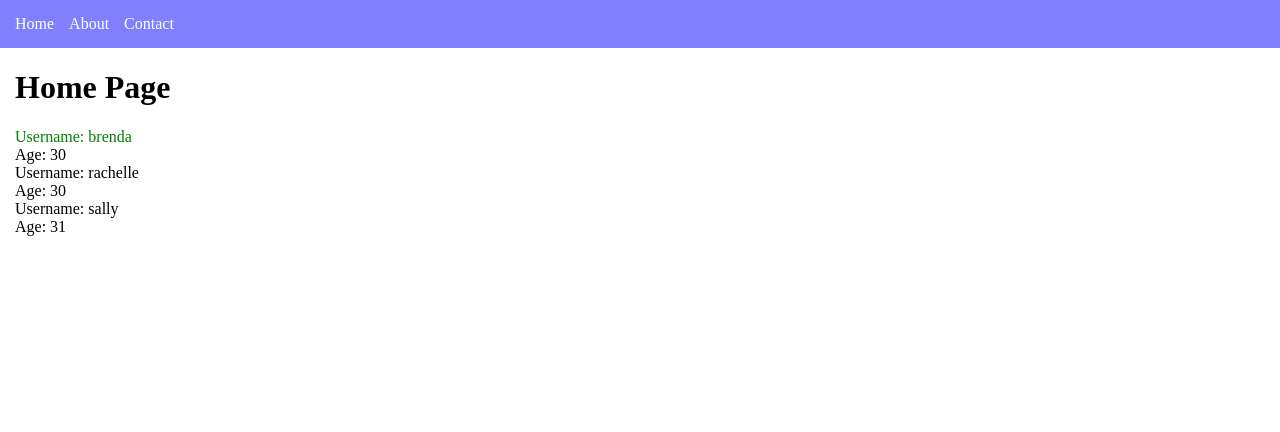
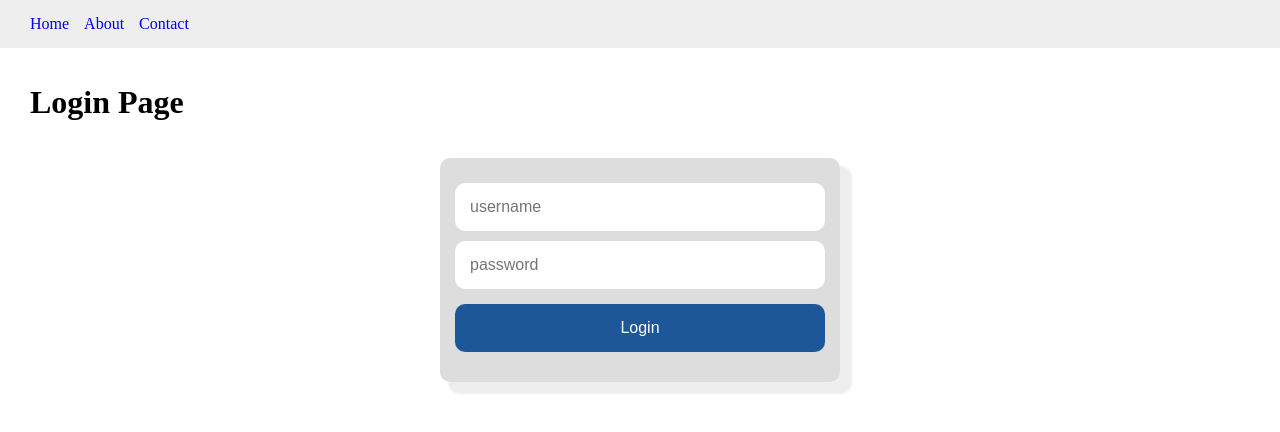
Before and after one commit to bflores88/angular-demo, an Angular app: page /login in a window 1280 px wide. Before the commit this address led to /. Shown: the top 432 px of the page. Built offline with nearby package versions, Linux system fonts and the light colour scheme.

Commit message:
7-authentication

```diff
--- a/src/app/app-routing.module.ts
+++ b/src/app/app-routing.module.ts
@@ -3,11 +3,13 @@
 import { HomeComponent } from './pages/home/home.component';
 import { ContactComponent } from './pages/contact/contact.component';
 import { AboutComponent } from './pages/about/about.component';
+import { LoginComponent } from './pages/login/login.component';
 
 const routes: Routes = [
   { path: '', component: HomeComponent },
   { path: 'contact', component: ContactComponent },
   { path: 'about', component: AboutComponent },
+  { path: 'login', component: LoginComponent },
   { path: '**', redirectTo: '', pathMatch: 'full' },
 ];
 
--- a/src/app/app.module.ts
+++ b/src/app/app.module.ts
@@ -9,6 +9,7 @@
 import { AboutComponent } from './pages/about/about.component';
 import { ContactComponent } from './pages/contact/contact.component';
 import { HeaderComponent } from './components/header/header.component';
+import { LoginComponent } from './pages/login/login.component';
 
 
 @NgModule({
@@ -17,7 +18,8 @@
     HomeComponent,
     AboutComponent,
     ContactComponent,
-    HeaderComponent
+    HeaderComponent,
+    LoginComponent
   ],
   imports: [
     BrowserModule,
--- a/src/app/components/header/header.component.html
+++ b/src/app/components/header/header.component.html
@@ -1,3 +1,5 @@
+<div class="header-container">
+  <div class="header-left">
     <ul>
       <li>
         <a routerLink="/">Home</a>
@@ -11,3 +13,16 @@
         <a routerLink="contact">Contact</a>
       </li>
     </ul>
+  </div>
+
+  <div class="header-right">
+    <div class="logged-in" *ngIf="isLoggedIn()">
+      Welcome, {{user.username}}
+      <button (click)="logout()">Log Out</button>
+
+      <div class="logged-out" *ngIf="!user.loggedIn">
+        <button (click)="login()">Log In</button>
+      </div>
+    </div>
+  </div>
+</div>
--- a/src/app/components/header/header.component.scss
+++ b/src/app/components/header/header.component.scss
@@ -1,15 +1,43 @@
 ul {
   margin: 0;
+  padding: 0;
+}
+
+li {
+  list-style-type: none;
+  display: inline-block;
+  margin-right: 15px;
+  a { text-decoration: none; }
+}
+
+.header-container {
+  width: 100%;
+  max-width: 100%;
   padding: 15px;
-  background-color: lighten(blue, 25%);
+  display: flex;
+  align-items: center;
+  justify-content: space-between;
+  background-color: #eee;
 
-  li {
-    list-style-type: none;
-    display: inline-block;
-    margin-right: 15px;
-    a {
-      text-decoration: none;
-      color: white
-    }
+  .header-left {
+    margin: 0 15px;
+  }
+
+  .header-right {
+    float: right;
+    margin: 0 15px;
   }
 }
+
+button {
+  border: 0;
+  padding: 10px;
+  font-size: 16px;
+  color: white;
+  background-color: #1e5799;
+  border-radius: 10px;
+  margin-left: 15px;
+  &:hover {
+    background-color: lighten(#1e5799, 10%);
+  }
+}
--- a/src/app/components/header/header.component.ts
+++ b/src/app/components/header/header.component.ts
@@ -1,4 +1,7 @@
 import { Component } from '@angular/core';
+import { Router } from '@angular/router';
+import { AuthService } from '../../services/auth.service';
+import { SessionService } from 'src/app/services/session.service';
 
 @Component({
   selector: 'app-header',
@@ -6,5 +9,27 @@
   styleUrls: ['./header.component.scss']
 })
 export class HeaderComponent {
-  constructor() {}
+  user: {
+    loggedIn: boolean,
+    username: string
+  };
+
+  constructor(private auth: AuthService, private router: Router, private session: SessionService) {
+    this.user = this.session.getSession();
+  }
+
+  isLoggedIn() {
+    return this.session.isLoggedIn();
+  }
+
+  login() {
+    return this.router.navigate(['/login'])
+  }
+
+  logout() {
+    return this.auth.logout()
+      .then(() => {
+        this.router.navigate(['/login'])
+    })
+  }
 }
--- /dev/null
+++ b/src/app/pages/login/login.component.html
@@ -0,0 +1,19 @@
+<div class="page">
+  <h1>Login Page</h1>
+
+  <div class="login-container">
+    <form>
+      <div>
+        <input type="text" name="username" placeholder="username" [(ngModel)]="formData.username" />
+      </div>
+
+      <div>
+        <input type="password" name="password" placeholder="password" [(ngModel)]="formData.password" />
+      </div>
+
+      <div>
+        <button class="btn" (click)="login()">Login</button>
+      </div>
+    </form>
+  </div>
+</div>
--- /dev/null
+++ b/src/app/pages/login/login.component.scss
@@ -0,0 +1,38 @@
+h1 {
+  padding: 15px;
+}
+
+.login-container {
+  width: 100%;
+  max-width: 400px;
+  background-color: #ddd;
+  border-radius: 10px;
+  box-shadow: 10px 10px 2px 2px #eee;
+  margin: auto;
+  padding: 15px;
+
+  input {
+    width: 100%;
+    padding: 15px;
+    border-radius: 10px;
+    border: 0px;
+    margin-top: 10px;
+    font-size: 16px;
+  }
+
+  .btn {
+    margin: 15px 0;
+    padding: 15px;
+    border: 0px;
+    background: #1e5799;
+    color: white;
+    font-size: 16px;
+    border-radius: 10px;
+    width: 100%;
+    max-width: 100%;
+
+    &:disabled {
+      background-color: #ccc;
+    }
+  }
+}
--- /dev/null
+++ b/src/app/pages/login/login.component.ts
@@ -0,0 +1,32 @@
+import { Component } from '@angular/core';
+import { AuthService } from '../../services/auth.service';
+import { Router } from '@angular/router';
+
+@Component({
+  templateUrl: './login.component.html',
+  styleUrls: ['./login.component.scss'],
+})
+export class LoginComponent {
+  formData: {
+    username: string;
+    password: string;
+  } = {
+    username: '',
+    password: '',
+  };
+
+  constructor(private auth: AuthService, private router: Router) {}
+
+  login() {
+    this.auth
+      .login(this.formData)
+      .then(() => {
+        console.log('user logged in');
+        //redirects to the home page
+        this.router.navigate(['/'])
+      })
+      .catch((err) => {
+        console.log('error: ', err);
+      });
+  }
+}
--- /dev/null
+++ b/src/app/services/auth.service.ts
@@ -0,0 +1,26 @@
+import { Injectable } from '@angular/core';
+import { BackendService } from './backend.services';
+import { SessionService } from './session.service';
+
+@Injectable({
+  providedIn: 'root',
+})
+export class AuthService {
+  constructor(private backend: BackendService, private session: SessionService) {}
+
+  register(data) {
+    return this.backend.register(data);
+  }
+
+  login(data) {
+    return this.backend.login(data).then((response) => {
+      return this.session.setSession(data.username);
+    });
+  }
+
+  logout() {
+    return this.backend.logout().then((response) => {
+      return this.session.clearSession();
+    })
+  }
+}
--- a/src/app/services/backend.services.ts
+++ b/src/app/services/backend.services.ts
@@ -15,4 +15,18 @@
     const newMovie = { title, year };
     return this.http.post('/api/movies', newMovie).toPromise();
   }
+
+  register(data) {
+    return this.http.post('/api/register', data).toPromise();
+  }
+
+  login(data) {
+    return this.http.post('/api/login', data).toPromise();
+  }
+
+  logout() {
+    return this.http.get('/api/logout').toPromise();
+  }
+
+
 }
--- /dev/null
+++ b/src/app/services/session.service.ts
@@ -0,0 +1,47 @@
+import { Injectable } from '@angular/core';
+
+@Injectable({
+  providedIn: 'root'
+})
+export class SessionService {
+  user = {
+    loggedIn: false,
+    username: ''
+  };
+
+  constructor() {
+    const userString = window.localStorage.getItem('user');
+    try {
+      if (userString) { this.user = JSON.parse(userString); }
+      else { console.log('user was not found'); }
+    }
+    catch (err) {
+      console.log('could not parse user');
+    }
+  }
+
+  getSession() {
+    return this.user;
+  }
+
+  setSession(username) {
+    //save to memory
+    this.user.username = username;
+    this.user.loggedIn = true;
+
+    //save to local storage
+    const userString = JSON.stringify(this.user);
+    window.localStorage.setItem('user', userString);
+  }
+
+  clearSession() {
+    this.user.username = '';
+    this.user.loggedIn = false;
+    window.localStorage.removeItem('user');
+  }
+
+  //helper function
+  isLoggedIn() {
+    return this.user.loggedIn;
+  }
+}
```
Also changed, not shown: 1 other file (tests, documents, lock files or other folders). Lines whose indentation alone changed are shown as unchanged.
